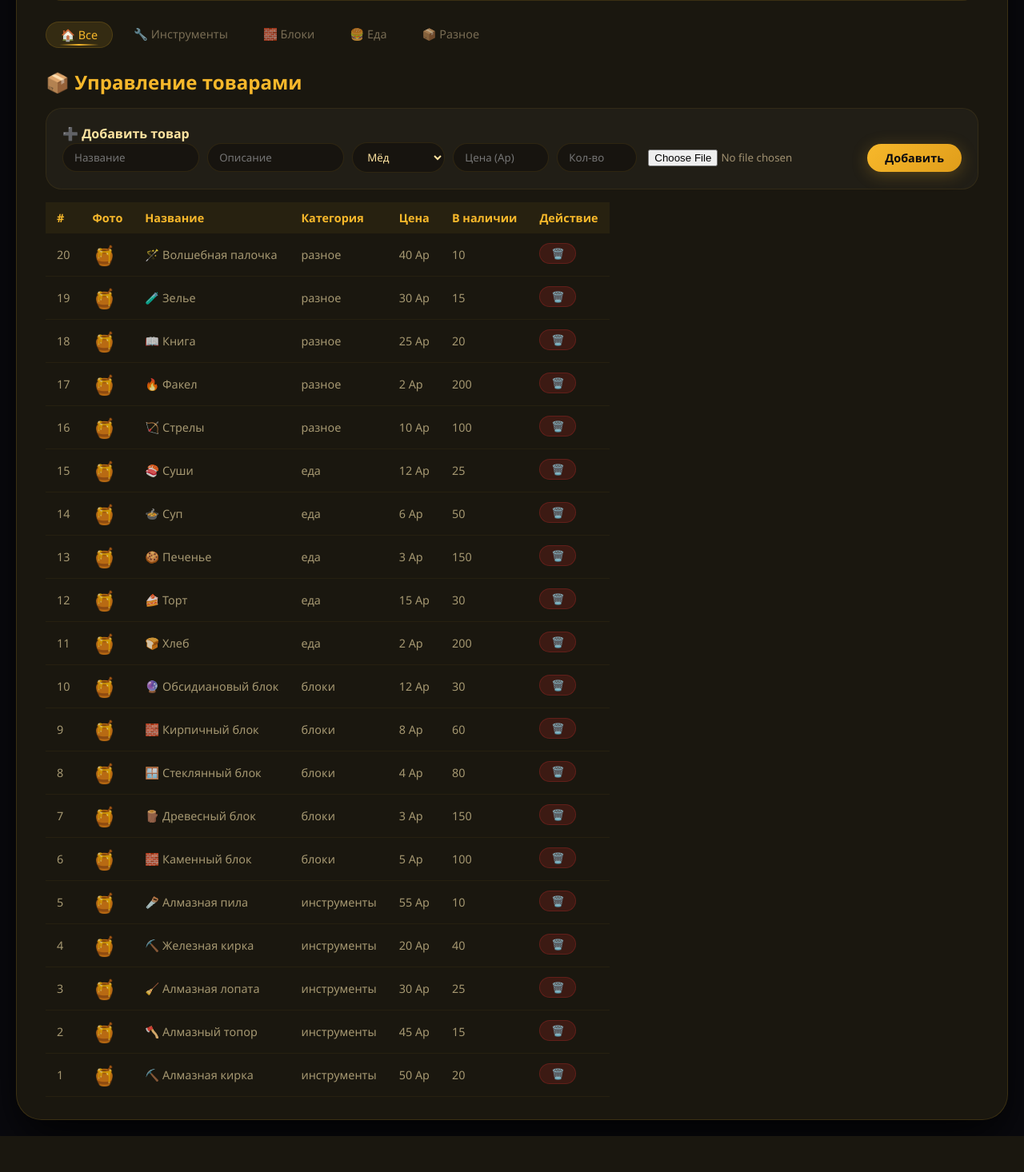
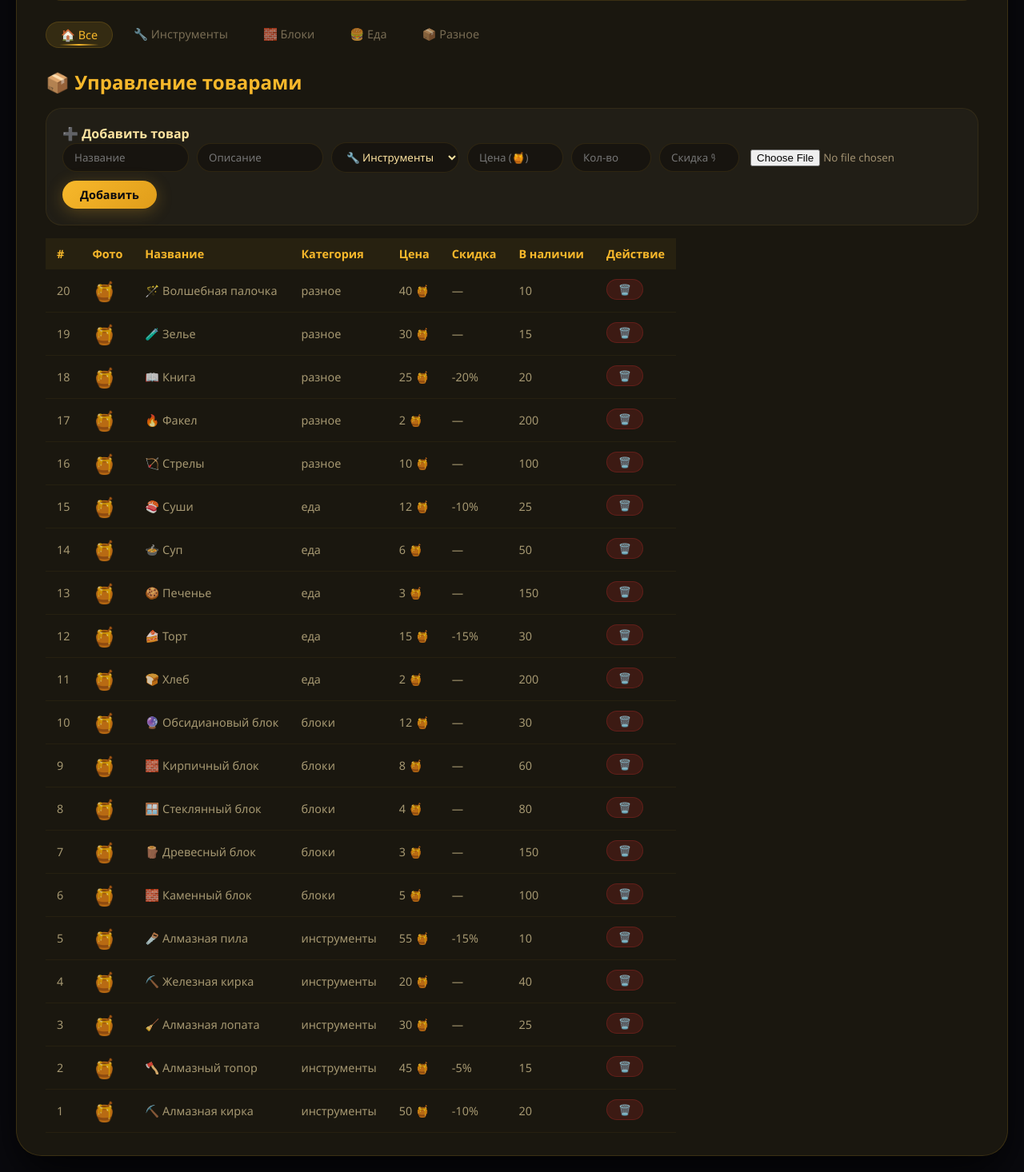
Before and after one commit to mornajtm/medovik-shop, a Flask app: page /admin/products in a window 1280 px wide. Shown: the part 316-1782 px from the top of the page at 80% size. Before the commit the page ends 1737 px from the top, so only its background shows below. Run offline with Flask 3, Linux system fonts and the light colour scheme; a user stored in the database is signed in; data comes from the database, SQL or seed files in the repository.

Commit message:
Update products.html

```diff
--- a/medovik_shop/templates/admin/products.html
+++ b/medovik_shop/templates/admin/products.html
@@ -9,13 +9,14 @@
         <input type="text" name="name" placeholder="Название" required style="flex:1; min-width:120px; padding:8px 14px; border-radius:30px; background:rgba(0,0,0,0.3); border:1px solid rgba(247,184,43,0.1); color:#fde3a0;">
         <input type="text" name="description" placeholder="Описание" style="flex:1; min-width:120px; padding:8px 14px; border-radius:30px; background:rgba(0,0,0,0.3); border:1px solid rgba(247,184,43,0.1); color:#fde3a0;">
         <select name="category" style="padding:8px 14px; border-radius:30px; background:rgba(0,0,0,0.3); border:1px solid rgba(247,184,43,0.1); color:#fde3a0;">
-            <option value="мёд">Мёд</option>
-            <option value="прополис">Прополис</option>
-            <option value="воск">Воск</option>
-            <option value="другое">Другое</option>
+            <option value="инструменты">🔧 Инструменты</option>
+            <option value="блоки">🧱 Блоки</option>
+            <option value="еда">🍔 Еда</option>
+            <option value="разное">📦 Разное</option>
         </select>
-        <input type="number" name="price" placeholder="Цена (Ар)" required min="1" style="width:120px; padding:8px 14px; border-radius:30px; background:rgba(0,0,0,0.3); border:1px solid rgba(247,184,43,0.1); color:#fde3a0;">
+        <input type="number" name="price" placeholder="Цена (🍯)" required min="1" style="width:120px; padding:8px 14px; border-radius:30px; background:rgba(0,0,0,0.3); border:1px solid rgba(247,184,43,0.1); color:#fde3a0;">
         <input type="number" name="stock" placeholder="Кол-во" min="0" style="width:100px; padding:8px 14px; border-radius:30px; background:rgba(0,0,0,0.3); border:1px solid rgba(247,184,43,0.1); color:#fde3a0;">
+        <input type="number" name="discount" placeholder="Скидка %" min="0" max="100" style="width:100px; padding:8px 14px; border-radius:30px; background:rgba(0,0,0,0.3); border:1px solid rgba(247,184,43,0.1); color:#fde3a0;">
         <input type="file" name="image" accept="image/*" style="color:#a09070; padding:4px;">
         <button type="submit" class="btn btn-gold">Добавить</button>
     </form>
@@ -28,6 +29,7 @@
         <th>Название</th>
         <th>Категория</th>
         <th>Цена</th>
+        <th>Скидка</th>
         <th>В наличии</th>
         <th>Действие</th>
     </tr>
@@ -43,7 +45,8 @@
         </td>
         <td>{{ p.name }}</td>
         <td>{{ p.category }}</td>
-        <td>{{ p.price }} Ар</td>
+        <td>{{ p.price }} 🍯</td>
+        <td>{% if p.discount > 0 %}-{{ p.discount }}%{% else %}—{% endif %}</td>
         <td>{{ p.stock }}</td>
         <td>
             <a href="{{ url_for('delete_product', product_id=p.id) }}" class="btn btn-danger btn-sm" onclick="return confirm('Удалить товар?')">🗑️</a>
```
